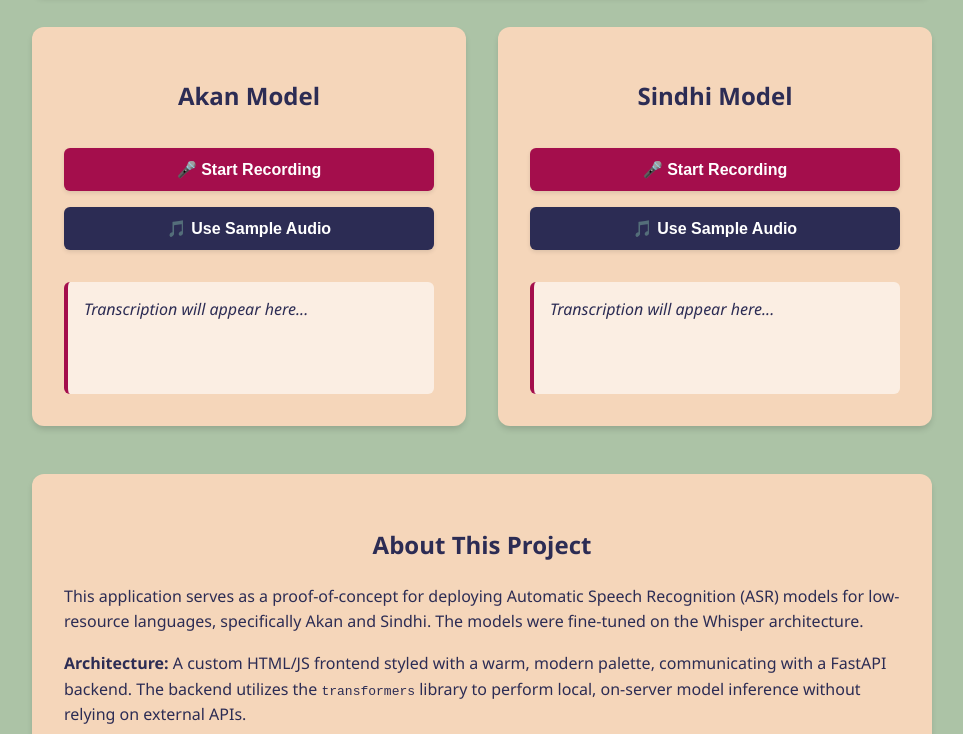
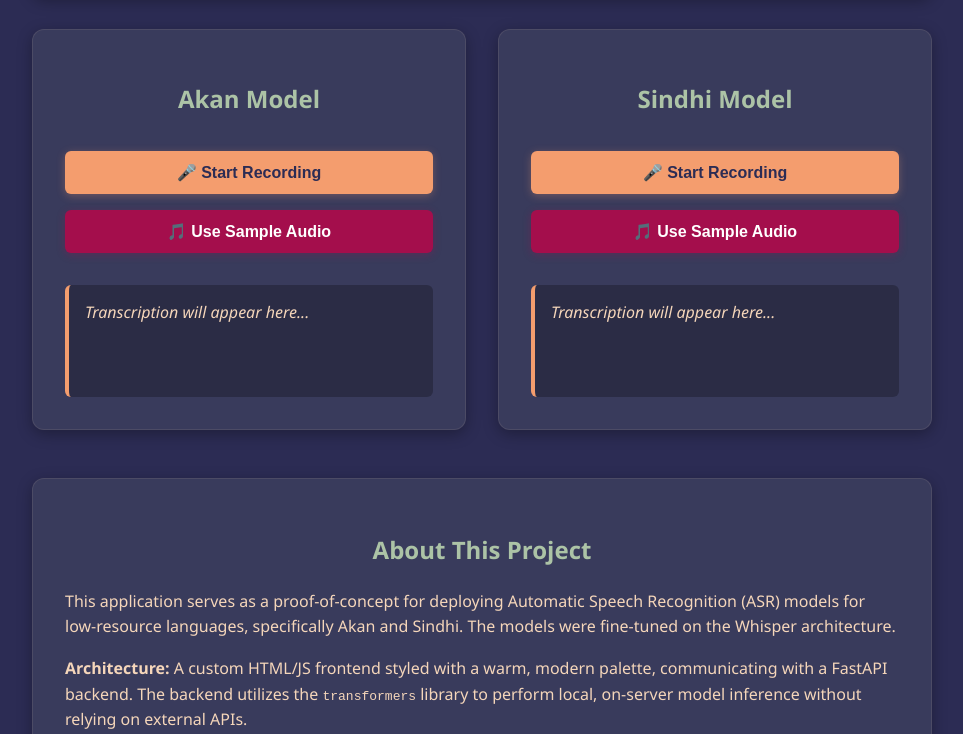
Before and after one commit to dvm14/akan_sindhi_asr, a plain HTML site: page static/index.html in a window 1280 px wide. Shown: the part 193-927 px from the top of the page, without its empty margins (158-1121 px from the left). Drawn offline with Linux system fonts and the light colour scheme.

Commit message:
Changing style to dark mode coloring

```diff
--- a/static/index.html
+++ b/static/index.html
@@ -13,11 +13,11 @@
             --soft-apricot: #F5D6BA;
             --tangerine-dream: #F49D6E;
 
-            /* App Theme Mapping */
-            --primary: var(--cherry-rose);
-            --bg: var(--ash-grey);
-            --card-bg: var(--soft-apricot);
-            --text: var(--space-indigo);
+            /* Dark Mode Theme Mapping */
+            --bg: var(--space-indigo);
+            --card-bg: rgba(172, 195, 166, 0.1); /* Ash grey at 10% opacity for sleek glass cards */
+            --text: var(--soft-apricot);
+            --primary: var(--tangerine-dream);
         }
         body {
             font-family: 'Segoe UI', Tahoma, Geneva, Verdana, sans-serif;
@@ -35,14 +35,15 @@
         }
         h1, h2 {
             text-align: center;
-            color: var(--space-indigo);
+            color: var(--ash-grey); /* Light green/grey for crisp headings */
         }
         .header-box {
             background-color: var(--card-bg);
             padding: 1.5rem;
             border-radius: 12px;
-            box-shadow: 0 4px 6px -1px rgb(0 0 0 / 0.15);
+            box-shadow: 0 4px 15px rgba(0, 0, 0, 0.3);
             margin-bottom: 2rem;
+            border: 1px solid rgba(245, 214, 186, 0.1);
         }
         .header-box p {
             margin: 0;
@@ -57,45 +58,53 @@
             background: var(--card-bg);
             padding: 2rem;
             border-radius: 12px;
-            box-shadow: 0 4px 6px -1px rgb(0 0 0 / 0.15);
+            box-shadow: 0 4px 15px rgba(0, 0, 0, 0.3);
+            border: 1px solid rgba(245, 214, 186, 0.1);
             display: flex;
             flex-direction: column;
             gap: 1rem;
         }
         button {
             background-color: var(--primary);
-            color: white;
+            color: var(--space-indigo); /* Dark text on the bright orange button */
             border: none;
             padding: 0.75rem 1rem;
             border-radius: 6px;
             cursor: pointer;
-            font-weight: 600;
+            font-weight: bold;
             font-size: 1rem;
             transition: all 0.2s ease-in-out;
-            box-shadow: 0 2px 4px rgb(0 0 0 / 0.1);
+            box-shadow: 0 2px 8px rgba(244, 157, 110, 0.3);
         }
         button:hover {
-            background-color: var(--tangerine-dream);
-            color: var(--space-indigo);
+            background-color: var(--ash-grey);
             transform: translateY(-1px);
+            box-shadow: 0 4px 12px rgba(172, 195, 166, 0.4);
         }
         button:disabled {
-            background-color: #94a3b8;
+            background-color: rgba(255, 255, 255, 0.2);
+            color: rgba(255, 255, 255, 0.5);
             cursor: not-allowed;
+            box-shadow: none;
         }
         .secondary-btn {
-            background-color: var(--space-indigo);
+            background-color: var(--cherry-rose);
+            color: white;
+            box-shadow: 0 2px 8px rgba(164, 14, 76, 0.3);
+        }
+        .secondary-btn:hover {
+            background-color: #c9125d; /* Slightly brighter cherry on hover */
             color: white;
         }
         .output-box {
-            background: rgba(255, 255, 255, 0.6);
+            background: rgba(0, 0, 0, 0.25);
             padding: 1rem;
             border-radius: 6px;
             min-height: 80px;
             margin-top: 1rem;
             font-style: italic;
-            border-left: 4px solid var(--cherry-rose);
-            color: var(--space-indigo);
+            border-left: 4px solid var(--tangerine-dream);
+            color: var(--soft-apricot);
             font-weight: 500;
         }
         .about-section {
@@ -103,13 +112,14 @@
             padding: 2rem;
             background: var(--card-bg);
             border-radius: 12px;
-            box-shadow: 0 4px 6px -1px rgb(0 0 0 / 0.15);
+            box-shadow: 0 4px 15px rgba(0, 0, 0, 0.3);
+            border: 1px solid rgba(245, 214, 186, 0.1);
             line-height: 1.6;
         }
         .loader {
             display: none;
             font-size: 0.95rem;
-            color: var(--cherry-rose);
+            color: var(--tangerine-dream);
             font-weight: bold;
             text-align: center;
             margin-top: 0.5rem;
```
